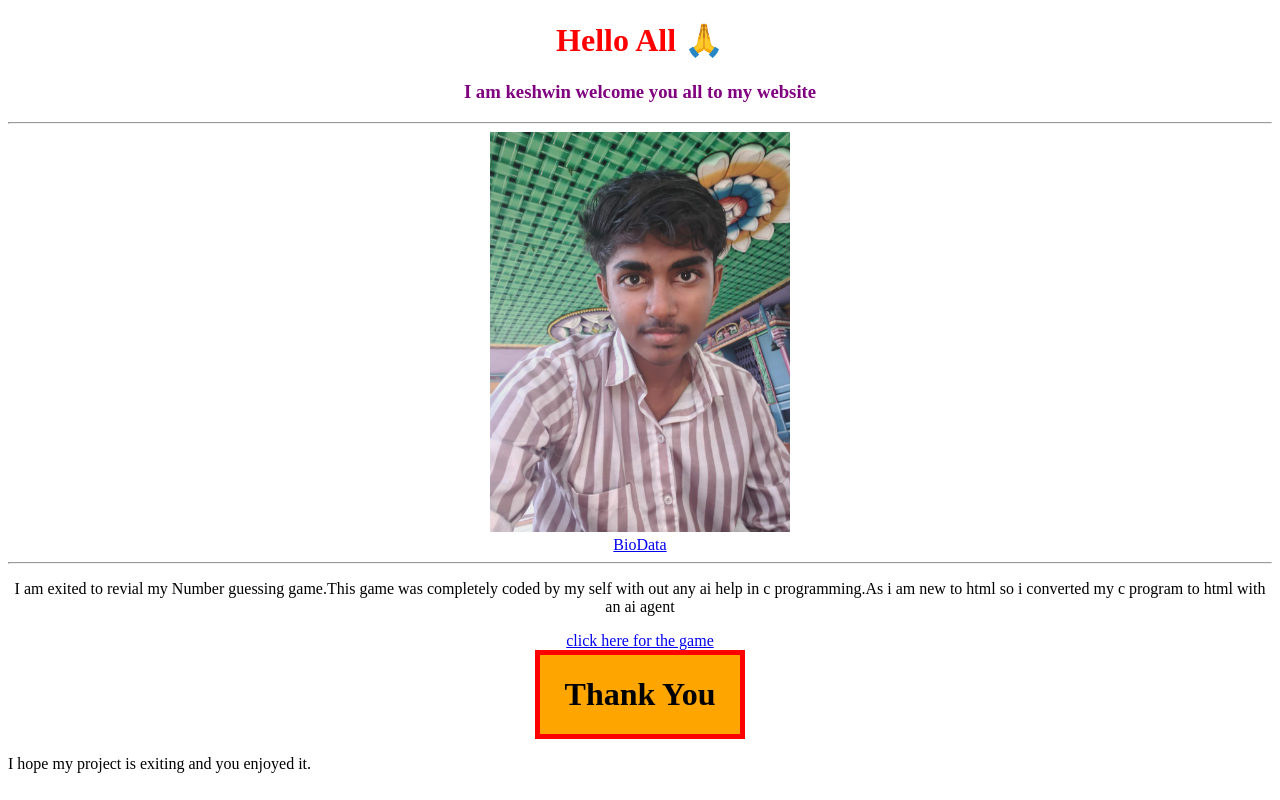
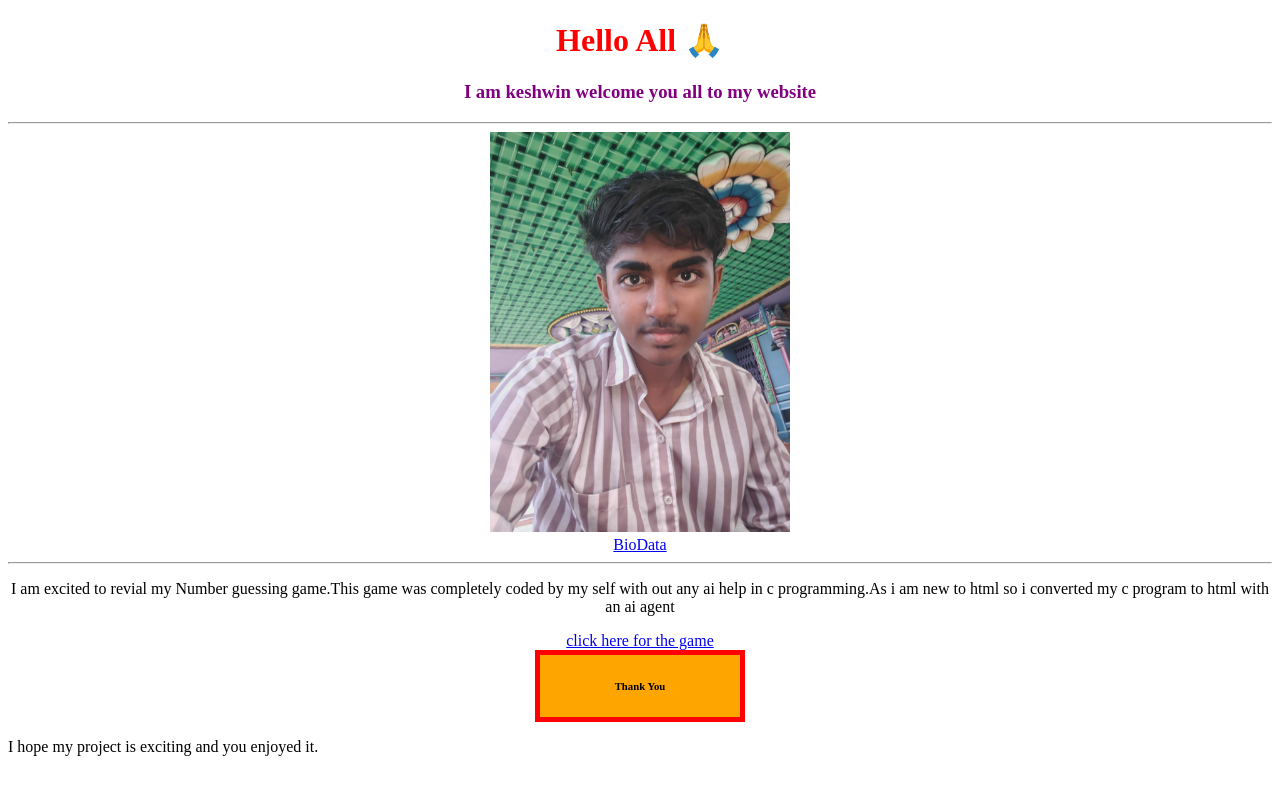
Before and after one commit to keshwinramasamy07-glitch/HTML_P1, a plain HTML site: page index.html in a window 1280 px wide. Drawn offline with Linux system fonts and the light colour scheme.

Commit message:
Update homepage text
Co-authored-by: Copilot <223556219+Copilot@users.noreply.github.com>

```diff
--- a/index.html
+++ b/index.html
@@ -15,13 +15,13 @@
     </center>
     <hr>
     <center>
-        <p>I am exited to revial my Number guessing game.This game was completely coded by my self with out any ai help in c programming.As i am new to html so i converted my c program to html with an ai agent</p>
+        <p>I am excited to revial my Number guessing game.This game was completely coded by my self with out any ai help in c programming.As i am new to html so i converted my c program to html with an ai agent</p>
         <a href="guess_the_number.html">click here for the game</a>
         <div style="background-color: orange;width:200px;border: 5px solid red;">
-            <h1>Thank You</h1>
+            <h6>Thank You</h6>
         </div>
     </center>
-    <p>I hope my project is exiting and you enjoyed it.</p>
+    <p>I hope my project is exciting and you enjoyed it.</p>
 </body>
 
 </html>
```
